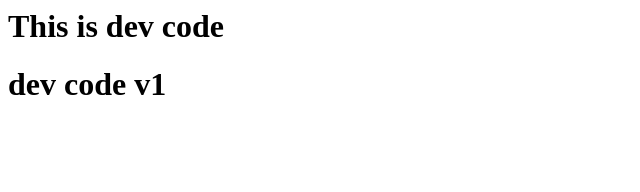
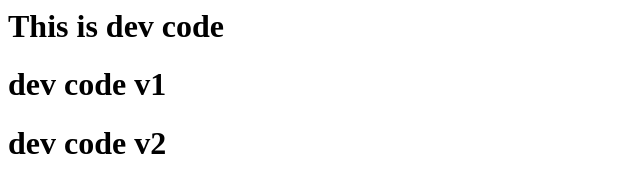
Before and after one commit to tkdhanasekar/publish-over-ssh, a plain HTML site: page index.html in a window 1280 px wide. Shown: the whole page, without its empty margins (0-640 px from the left). Drawn offline with Linux system fonts and the light colour scheme.

Commit message:
3 commit

```diff
--- a/index.html
+++ b/index.html
@@ -1,2 +1,3 @@
 <h1> This is dev code </h1>
 <h1> dev code v1 </h1>
+<h1> dev code v2 </h1>
```
